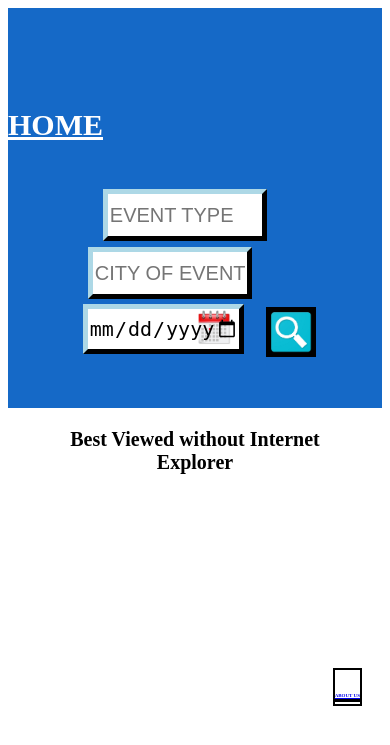
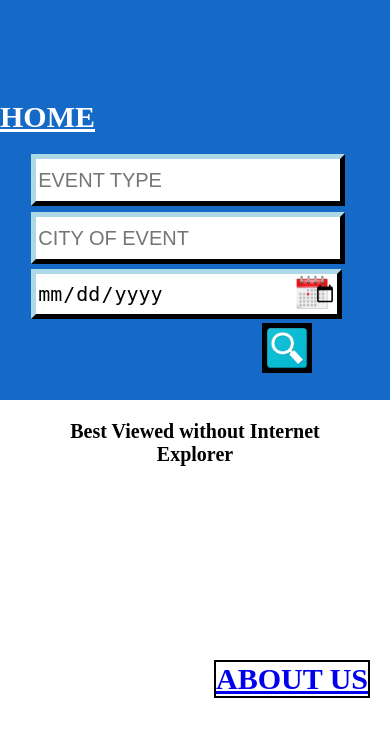
Before and after one commit to subhadeepchakraborty/mini, a PHP site: page /subh/search.php in a window 390 px wide. Shown: the top 745 px of the page. Run offline with PHP 8.4, Linux system fonts and the light colour scheme.

Commit message:
Update homepage.css

```diff
--- a/homepage.css
+++ b/homepage.css
@@ -30,7 +30,6 @@ width:70%;
 
 
 }
-
 
 
 #Event_type
@@ -177,26 +176,56 @@ margin-right:20px;
 
 }
 @media screen and (max-width: 800px) {
-  #cities,#Event_type,input[type='date'] {
-    width:150px;
-    align-items: center;
+  #cities,input[type='date'] {
+    width:300px;
+    float:inherit;
+    margin-left: 10%;
+
+  }
+  #but
+  {
+float:right;
+
   }
   #Event_type
   {
   margin-bottom: 1px;
-float:left;
+  width:300px;
+  margin-left: 10%;
+
+
   }
   #mainblock1
   {
-    font-size: 10px;
+    font-size: 5px;
+    margin: 0px;
   }
-  #l,#r
+  #mainblock
   {
-  display:none;}
-  b
+    font-size: 5px;
+    margin: 0px;
+    width: 80%;
+  }
+
+  .fetch1,#fetch
   {
-  font-size: 5px;
-
+   width:300px;
+   font-size: 12px;;
+  margin:0px;
+  }
+  .fetch1{
+    overflow: scroll;
+    height: auto;
 
   }
+#l,#r
+{
+  display: none;
 }
+body
+{
+margin: 0%;
+
+}
+
+}
```
